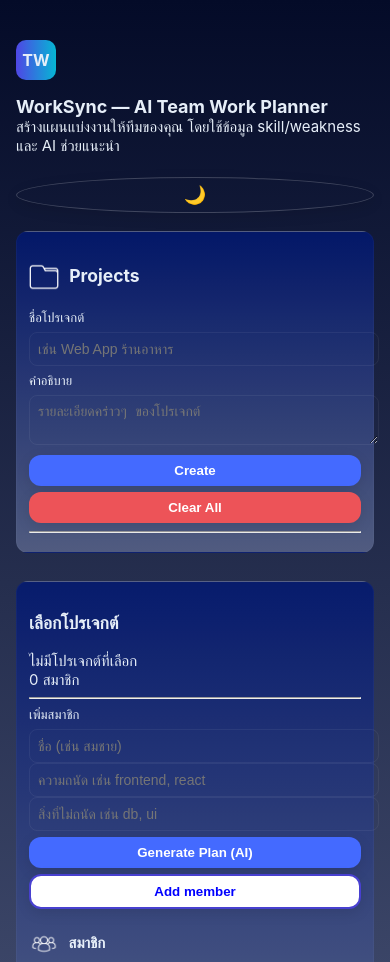
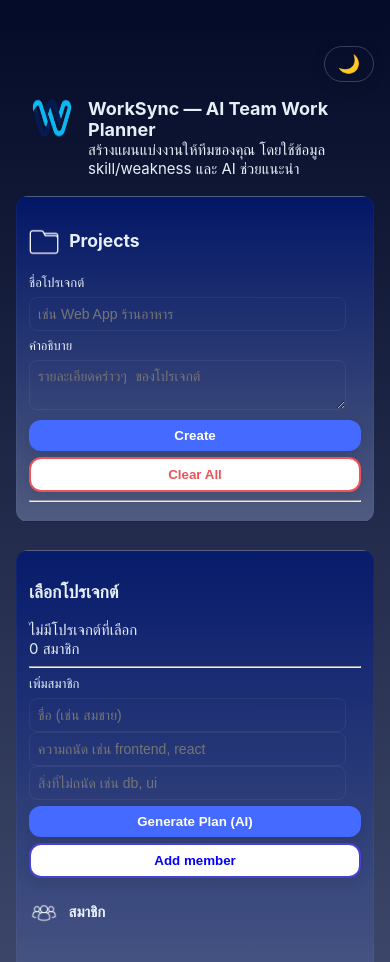
Before and after one commit to ryu49th/i2cedt_project, a website: page frontend/public/index.html in a window 390 px wide. Shown: the top 962 px of the page. Drawn offline with Linux system fonts and the light colour scheme.

Commit message:
logo+สีพื้นหลังกล่อง+สีปุ่ม

```diff
--- a/frontend/public/index.html
+++ b/frontend/public/index.html
@@ -9,14 +9,14 @@
 <body>
   <div class="container">
     <header>
-      <div class="logo">TW
-
-      </div>
+      <button id="toggleThemeBtn" class="theme-btn">🌙</button>
+      <div class="header-container">
+      <img id="WS" src="/icons/logo.png" alt="w_S" class="logo" />
       <div>
         <h1>WorkSync — AI Team Work Planner</h1>
         <div class="muted">สร้างแผนแบ่งงานให้ทีมของคุณ โดยใช้ข้อมูล skill/weakness และ AI ช่วยแนะนำ</div>
       </div>
-      <button id="toggleThemeBtn" class="theme-btn">🌙</button>
+      </div>
     </header>
 
     <main class="grid cols-3">
@@ -27,7 +27,7 @@
         Projects</h3>
         <div class="form">
           <label for="projectName">ชื่อโปรเจกต์</label>
-          <input id="projectName" placeholder="เช่น Web App ร้านอาหาร" />
+          <input id="projectName" class="textbox" placeholder="เช่น Web App ร้านอาหาร" />
           <label for="projectDesc">คำอธิบาย</label>
           <textarea id="projectDesc" class="textarea-sm" placeholder="รายละเอียดคร่าวๆ ของโปรเจกต์"></textarea>
           <div class="btn-group">
@@ -51,9 +51,9 @@
         <hr>
         <div class="form">
           <label>เพิ่มสมาชิก</label>
-          <input id="memberName" placeholder="ชื่อ (เช่น สมชาย)" />
-          <input id="memberSkills" placeholder="ความถนัด เช่น frontend, react" />
-          <input id="memberWeakness" placeholder="สิ่งที่ไม่ถนัด เช่น db, ui" />
+          <input id="memberName" class="textbox" placeholder="ชื่อ (เช่น สมชาย)" />
+          <input id="memberSkills" class="textbox" placeholder="ความถนัด เช่น frontend, react" />
+          <input id="memberWeakness" class="textbox" placeholder="สิ่งที่ไม่ถนัด เช่น db, ui" />
           <div class="btn-group">
             <button id="generatePlanBtn" class="botton2">Generate Plan (AI)</button>
             <button id="addMemberBtn" class =botton1>Add member</button>
--- a/frontend/public/styles.css
+++ b/frontend/public/styles.css
@@ -14,9 +14,20 @@ body {
 }
 
 .container { max-width: 1100px; margin: 24px auto; padding: 16px; }
-header { display: flex; align-items: center; gap: 16px; margin-bottom: 18px; }
+header {
+  display: flex;
+  flex-direction: column;
+  align-items: start;
+  gap: 16px;
+  margin-bottom: 18px;
+}
+.header-container{
+  display: flex;
+  flex-direction: row;
+}
 header h1 { font-size: 20px; margin: 0; }
-.logo { width:48px;height:48px;background:linear-gradient(90deg,#4f46e5,#06b6d4);border-radius:10px;display:flex;align-items:center;justify-content:center;font-weight:700 }
+.logo { margin: 0 1rem;
+  width:48px;height:48px;background:linear-gradient(180deg,#ffffff5e);border-radius:8px;display:flex;align-items:center;justify-content:center;font-weight:700 }
 
 .grid { display: grid; gap: 12px; }
 .cols-3 { grid-template-columns: 280px 1fr 360px; }
@@ -60,8 +71,10 @@ button:hover {
 
 button.danger {
   user-select: none;
-  background: #ed5358;
-}  /*<-- สีปุ่ม */
+  color: #ed5358;
+  background: #ffffff;
+  border:2px solid #ed5358;
+}
 
 input, textarea {
   width: 100%;
@@ -92,6 +105,7 @@ footer { margin-top: 12px; color: var(--muted); font-size: 13px; }
   }
 
   header {
+    display: flex;
     flex-direction: column;
     align-items: flex-start;
   }
@@ -99,9 +113,25 @@ footer { margin-top: 12px; color: var(--muted); font-size: 13px; }
   header h1 {
     font-size: 18px;
   }
+  .textarea-sm{
+    max-width: 90%;
+    max-height: 200px;
+  }
+  .textbox{
+    width: 90%;
+  }
+}
+.plan-area{
+  background: linear-gradient(180deg, rgba(92, 104, 141, 0.8) 100%, rgba(0, 23, 116, 0.8) 0%);  /* <-- บรรทัดนี้ */
 }
 
 @media (max-width: 600px) {
+
+  #toggleThemeBtn{
+    border-radius: 25px;
+    max-width: 50px;
+  }
+
   body {
     font-size: 15px;
   }
@@ -125,7 +155,21 @@ footer { margin-top: 12px; color: var(--muted); font-size: 13px; }
   input, textarea {
     font-size: 14px;
   }
+  .textarea-sm{
+    max-width: 90%;
+    max-height: 200px;
+  }
+  .textbox{
+    width: 90%;
+  }
 }
+.textarea-sm{
+    max-width: 90%;
+    max-height: 200px;
+  }
+  .textbox{
+    width: 90%;
+  }
 
 /* Theme color */
 /* ปุ่มธีม */
@@ -162,7 +206,9 @@ body.light-mode .logo {
   background: linear-gradient(90deg,#6366f1,#0ea5e9);
   color: white;
 }
-
+body.light-mode .plan-area{
+  background: linear-gradient(180deg, rgba(255, 255, 255, 0.896) 0%, rgba(198, 203, 227, 0.8) 100%);  /* <-- บรรทัดนี้ */
+}
 .icon {
   width: 30px;
   height: 30px;
```
Also changed, not shown: frontend/public/icons/logo.png (added).
